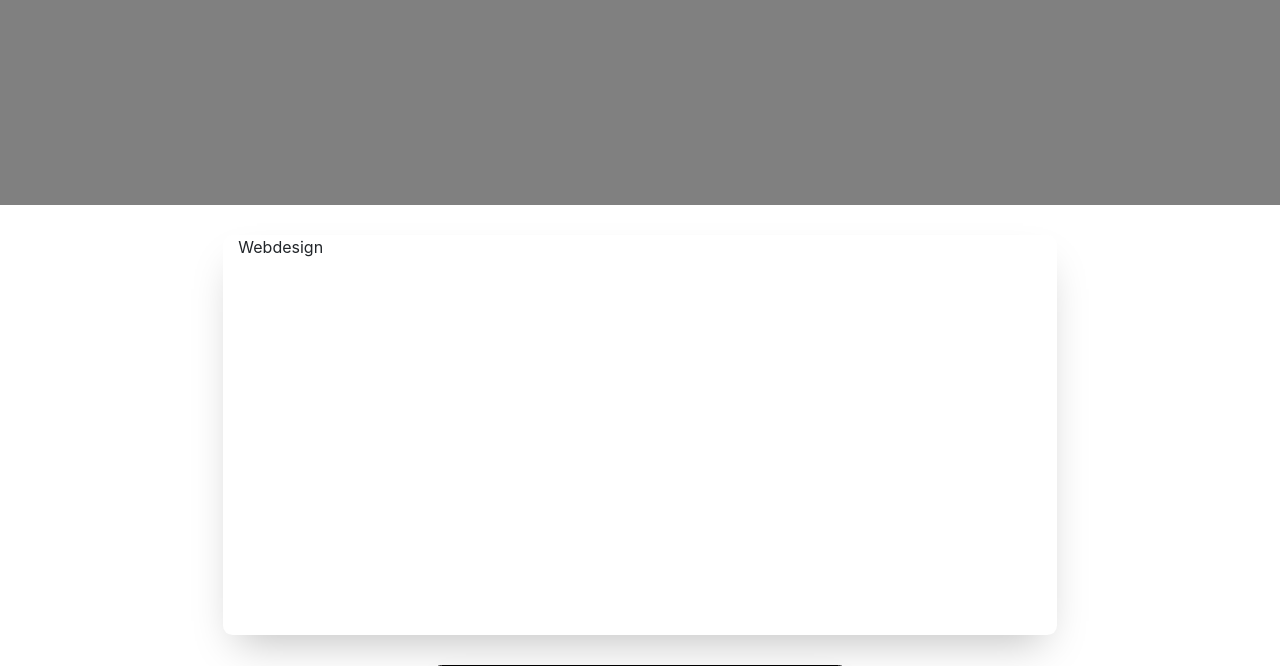
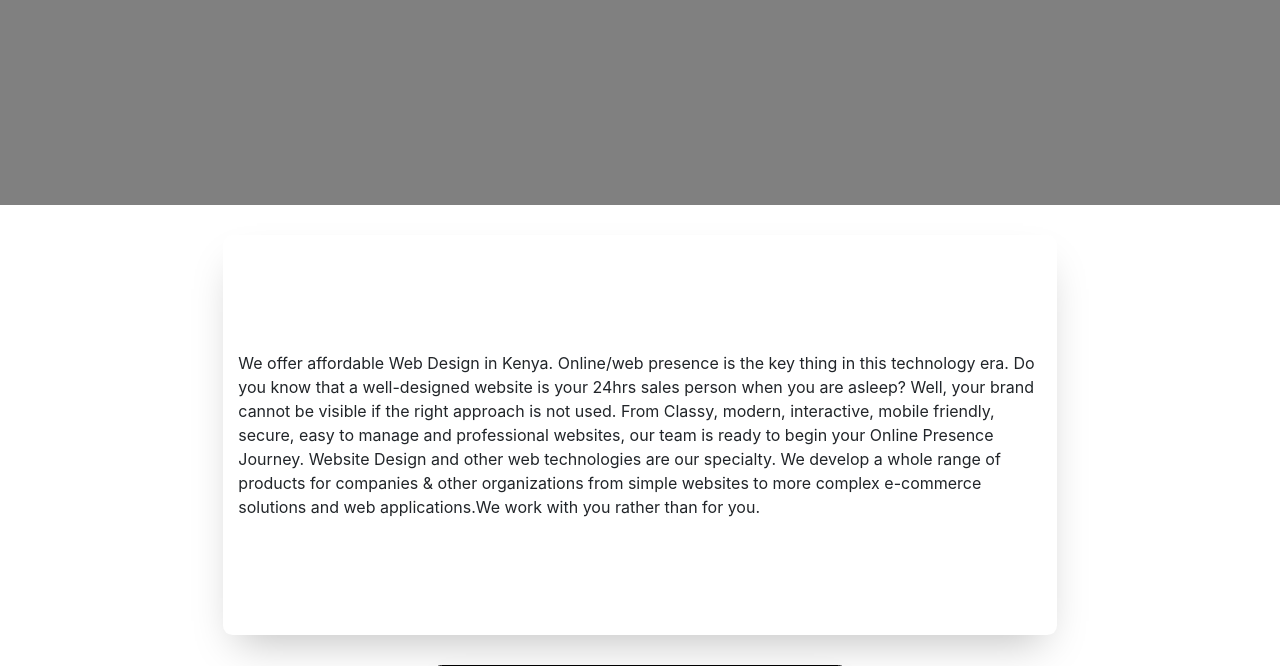
Before and after one commit to brendangaturu/Brendan_Website, a Django app: page /webdesign/ in a window 1280 px wide. Shown: the part 595-1261 px from the top of the page. Run offline with Django 3.2, Linux system fonts and the light colour scheme; some libraries are stand-ins or nearby versions; some web fonts are replaced.

Commit message:
services content

```diff
--- a/templates/contentwriting.html
+++ b/templates/contentwriting.html
@@ -1,12 +1,13 @@
 {% include 'base.html' %}
 
 {% block content %}
-
+<body>
 <div class="container-fluid">
 
     <div class="col-lg-8 col-md-8 col-sm-6 card serv-detail"> Webdesign</div>
     <div class="col-lg-4 col-md-4 col-sm-6 card serv">Webdesign</div>
 
 </div>
+</body>
 
 {% endblock content %}
--- a/templates/webdesign.html
+++ b/templates/webdesign.html
@@ -4,7 +4,12 @@
 
 <div class="container-fluid">
 
-    <div class="col-lg-8 col-md-8 col-sm-6 card serv-detail"> Webdesign</div>
+    <div class="col-lg-8 col-md-8 col-sm-6 card serv-detail"><p style="margin:auto">We offer affordable Web Design in Kenya.
+         Online/web presence is the key thing in this technology era. Do you know that a well-designed website is your 24hrs sales person when you are asleep?
+         Well, your brand cannot be visible if the right approach is not used. From Classy, modern, interactive, mobile friendly, secure, easy to manage and professional websites,
+         our team is ready to begin your Online Presence Journey.
+         Website Design and other web technologies are our specialty. We develop a whole range of products for companies & other organizations from simple websites
+          to more complex e-commerce solutions and web applications.We work with you rather than for you.</p></div>
     <div class="col-lg-4 col-md-4 col-sm-6 card serv">Webdesign</div>
 
 </div>
```
